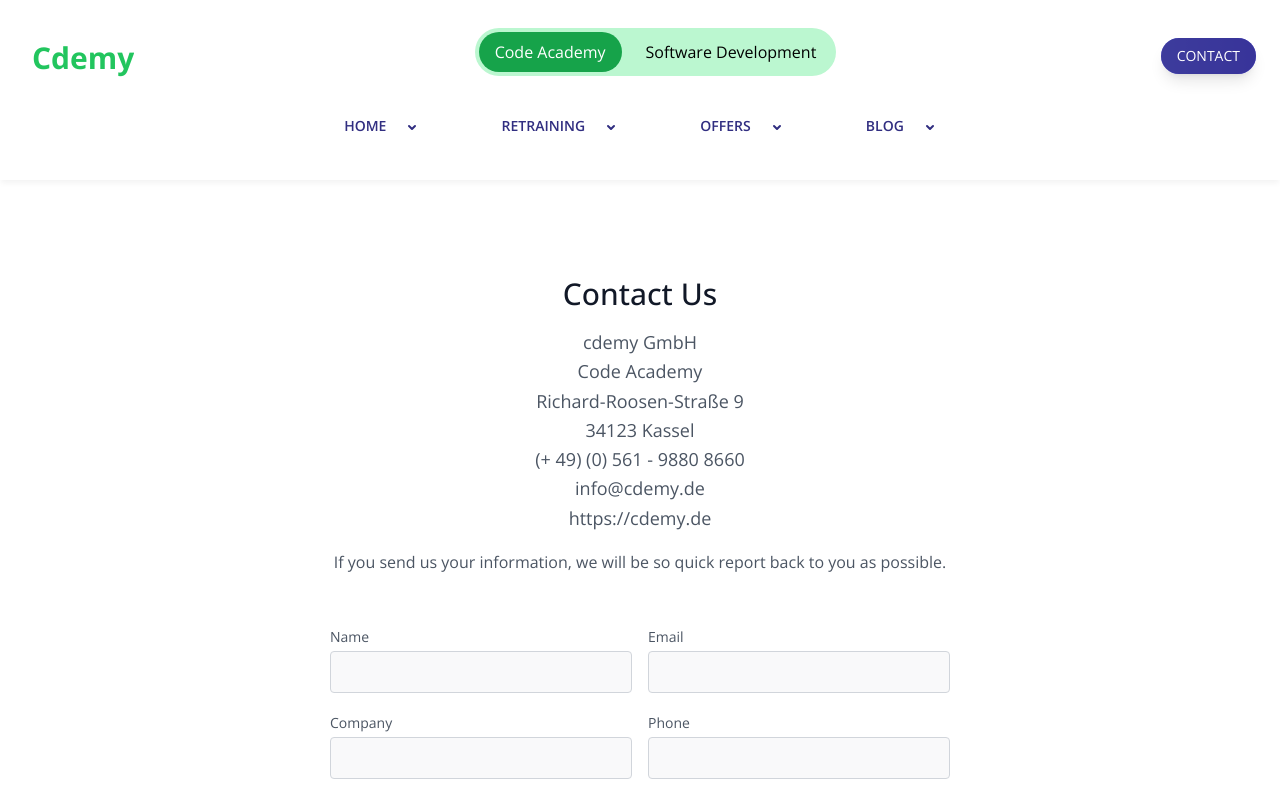
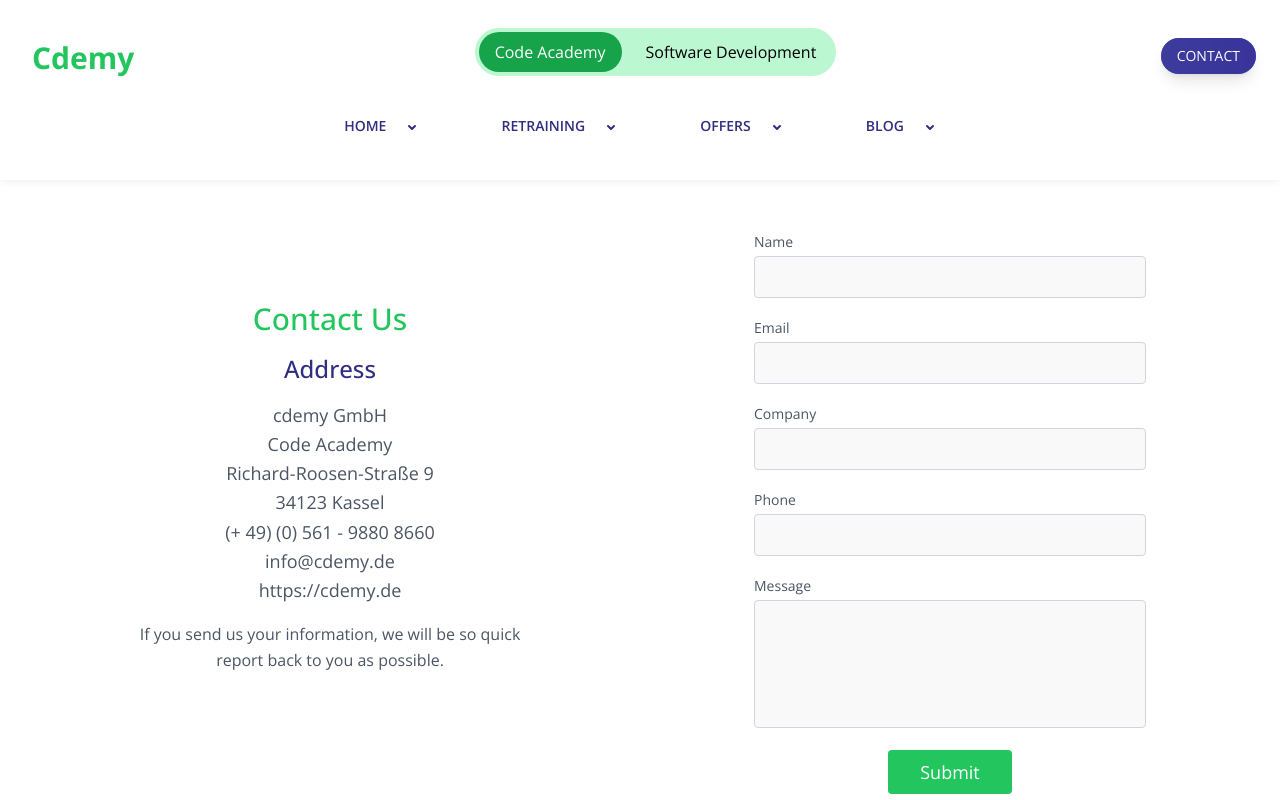
Before and after one commit to KiranThilak/cdemy, a React (Create React App) app: page /contactpage in a window 1280 px wide. Shown: the top 800 px of the page. Built offline with nearby package versions, Linux system fonts and the light colour scheme.

Commit message:
contact us page changes

```diff
--- a/src/pages/ContactPage.js
+++ b/src/pages/ContactPage.js
@@ -3,59 +3,103 @@
 const ContactPage = () => {
   return (
     <section className="text-gray-600 body-font relative">
-      <div className="container px-5 py-24 mx-auto">
+      <div className="container px-5 py-12 mx-auto flex flex-wrap">
+        <div className="lg:w-1/2 md:w-1/2 w-full px-4 flex items-center">
           <div className="flex flex-col text-center w-full mb-12">
-          <h1 className="sm:text-3xl text-2xl font-medium title-font mb-4 text-gray-900">Contact Us</h1>
-          <p className="lg:w-2/3 mx-auto leading-relaxed text-lg mb-4">cdemy GmbH <br></br>
-                                                                       Code Academy<br></br>
-                                                                Richard-Roosen-Straße 9<br></br>
-                                                                    34123 Kassel<br></br>
-                                                               (+ 49) (0) 561 - 9880 8660<br></br>
-                                                                    info@cdemy.de<br></br>
-                                                                   https://cdemy.de</p>
-          <p className="lg:w-2/3 mx-auto leading-relaxed text-base">If you send us your information, we will be so quick report back to you as possible.</p>
-        </div>
-        <div className="lg:w-1/2 md:w-2/3 mx-auto">
-          <div className="flex flex-wrap -m-2">
-            <div className="p-2 w-1/2">
-              <div className="relative">
-                <label htmlFor="name" className="leading-7 text-sm text-gray-600">Name</label>
-                <input type="text" id="name" name="name" className="w-full bg-gray-100 bg-opacity-50 rounded border border-gray-300 focus:border-green-500 focus:bg-white focus:ring-2 focus:ring-green-200 text-base outline-none text-gray-700 py-1 px-3 leading-8 transition-colors duration-200 ease-in-out" />
+            <h1 className="sm:text-3xl text-2xl font-medium title-font mb-4 text-green-500">Contact Us</h1>
+            <h2 className="sm:text-2xl text-xl font-medium title-font mb-4 text-indigo-900">Address</h2>
+            <p className="lg:w-2/3 mx-auto leading-relaxed text-lg mb-4">
+              cdemy GmbH <br />
+              Code Academy <br />
+              Richard-Roosen-Straße 9 <br />
+              34123 Kassel <br />
+              (+ 49) (0) 561 - 9880 8660 <br />
+              info@cdemy.de <br />
+              https://cdemy.de
+            </p>
+            <p className="lg:w-2/3 mx-auto leading-relaxed text-base">
+              If you send us your information, we will be so quick report back to you as possible.
+            </p>
           </div>
         </div>
-            <div className="p-2 w-1/2">
+        <div className="lg:w-1/2 md:w-1/2 w-full px-4">
+          <div className="lg:w-2/3 md:w-2/3 mx-auto">
+            <div className="flex flex-wrap -m-2 justify-center">
+              <div className="p-2 w-full">
                 <div className="relative">
-                <label htmlFor="email" className="leading-7 text-sm text-gray-600">Email</label>
-                <input type="email" id="email" name="email" className="w-full bg-gray-100 bg-opacity-50 rounded border border-gray-300 focus:border-green-500 focus:bg-white focus:ring-2 focus:ring-green-200 text-base outline-none text-gray-700 py-1 px-3 leading-8 transition-colors duration-200 ease-in-out" />
-              </div>
-            </div>
-            <div className="p-2 w-1/2">
-              <div className="relative">
-                <label htmlFor="name" className="leading-7 text-sm text-gray-600">Company</label>
-                <input type="text" id="name" name="name" className="w-full bg-gray-100 bg-opacity-50 rounded border border-gray-300 focus:border-green-500 focus:bg-white focus:ring-2 focus:ring-green-200 text-base outline-none text-gray-700 py-1 px-3 leading-8 transition-colors duration-200 ease-in-out" />
-              </div>
-            </div>
-            <div className="p-2 w-1/2">
-              <div className="relative">
-                <label htmlFor="email" className="leading-7 text-sm text-gray-600">Phone</label>
-                <input type="email" id="email" name="email" className="w-full bg-gray-100 bg-opacity-50 rounded border border-gray-300 focus:border-green-500 focus:bg-white focus:ring-2 focus:ring-green-200 text-base outline-none text-gray-700 py-1 px-3 leading-8 transition-colors duration-200 ease-in-out" />
+                  <label htmlFor="name" className="leading-7 text-sm text-gray-600">
+                    Name
+                  </label>
+                  <input
+                    type="text"
+                    id="name"
+                    name="name"
+                    className="w-full bg-gray-100 bg-opacity-50 rounded border border-gray-300 focus:border-green-500 focus:bg-white focus:ring-2 focus:ring-green-200 text-base outline-none text-gray-700 py-1 px-3 leading-8 transition-colors duration-200 ease-in-out"
+                  />
                 </div>
               </div>
               <div className="p-2 w-full">
                 <div className="relative">
-                <label htmlFor="message" className="leading-7 text-sm text-gray-600">Message</label>
-                <textarea id="message" name="message" className="w-full bg-gray-100 bg-opacity-50 rounded border border-gray-300 focus:border-green-500 focus:bg-white focus:ring-2 focus:ring-green-200 h-32 text-base outline-none text-gray-700 py-1 px-3 resize-none leading-6 transition-colors duration-200 ease-in-out"></textarea>
+                  <label htmlFor="email" className="leading-7 text-sm text-gray-600">
+                    Email
+                  </label>
+                  <input
+                    type="email"
+                    id="email"
+                    name="email"
+                    className="w-full bg-gray-100 bg-opacity-50 rounded border border-gray-300 focus:border-green-500 focus:bg-white focus:ring-2 focus:ring-green-200 text-base outline-none text-gray-700 py-1 px-3 leading-8 transition-colors duration-200 ease-in-out"
+                  />
                 </div>
               </div>
               <div className="p-2 w-full">
-              <button className="flex mx-auto text-white bg-green-500 border-0 py-2 px-8 focus:outline-none hover:bg-green-600 rounded text-lg">Button</button>
+                <div className="relative">
+                  <label htmlFor="company" className="leading-7 text-sm text-gray-600">
+                    Company
+                  </label>
+                  <input
+                    type="text"
+                    id="company"
+                    name="company"
+                    className="w-full bg-gray-100 bg-opacity-50 rounded border border-gray-300 focus:border-green-500 focus:bg-white focus:ring-2 focus:ring-green-200 text-base outline-none text-gray-700 py-1 px-3 leading-8 transition-colors duration-200 ease-in-out"
+                  />
                 </div>
-
+              </div>
+              <div className="p-2 w-full">
+                <div className="relative">
+                  <label htmlFor="phone" className="leading-7 text-sm text-gray-600">
+                    Phone
+                  </label>
+                  <input
+                    type="tel"
+                    id="phone"
+                    name="phone"
+                    className="w-full bg-gray-100 bg-opacity-50 rounded border border-gray-300 focus:border-green-500 focus:bg-white focus:ring-2 focus:ring-green-200 text-base outline-none text-gray-700 py-1 px-3 leading-8 transition-colors duration-200 ease-in-out"
+                  />
+                </div>
+              </div>
+              <div className="p-2 w-full">
+                <div className="relative">
+                  <label htmlFor="message" className="leading-7 text-sm text-gray-600">
+                    Message
+                  </label>
+                  <textarea
+                    id="message"
+                    name="message"
+                    className="w-full bg-gray-100 bg-opacity-50 rounded border border-gray-300 focus:border-green-500 focus:bg-white focus:ring-2 focus:ring-green-200 h-32 text-base outline-none text-gray-700 py-1 px-3 resize-none leading-6 transition-colors duration-200 ease-in-out"
+                  ></textarea>
+                </div>
+              </div>
+              <div className="p-2 w-full">
+                <button className="flex mx-auto text-white bg-green-500 border-0 py-2 px-8 focus:outline-none hover:bg-green-600 rounded text-lg">
+                  Submit
+                </button>
+              </div>
+            </div>
           </div>
         </div>
       </div>
     </section>
   );
-}
+};
 
 export default ContactPage;
```
Lines whose indentation alone changed are shown as unchanged.
